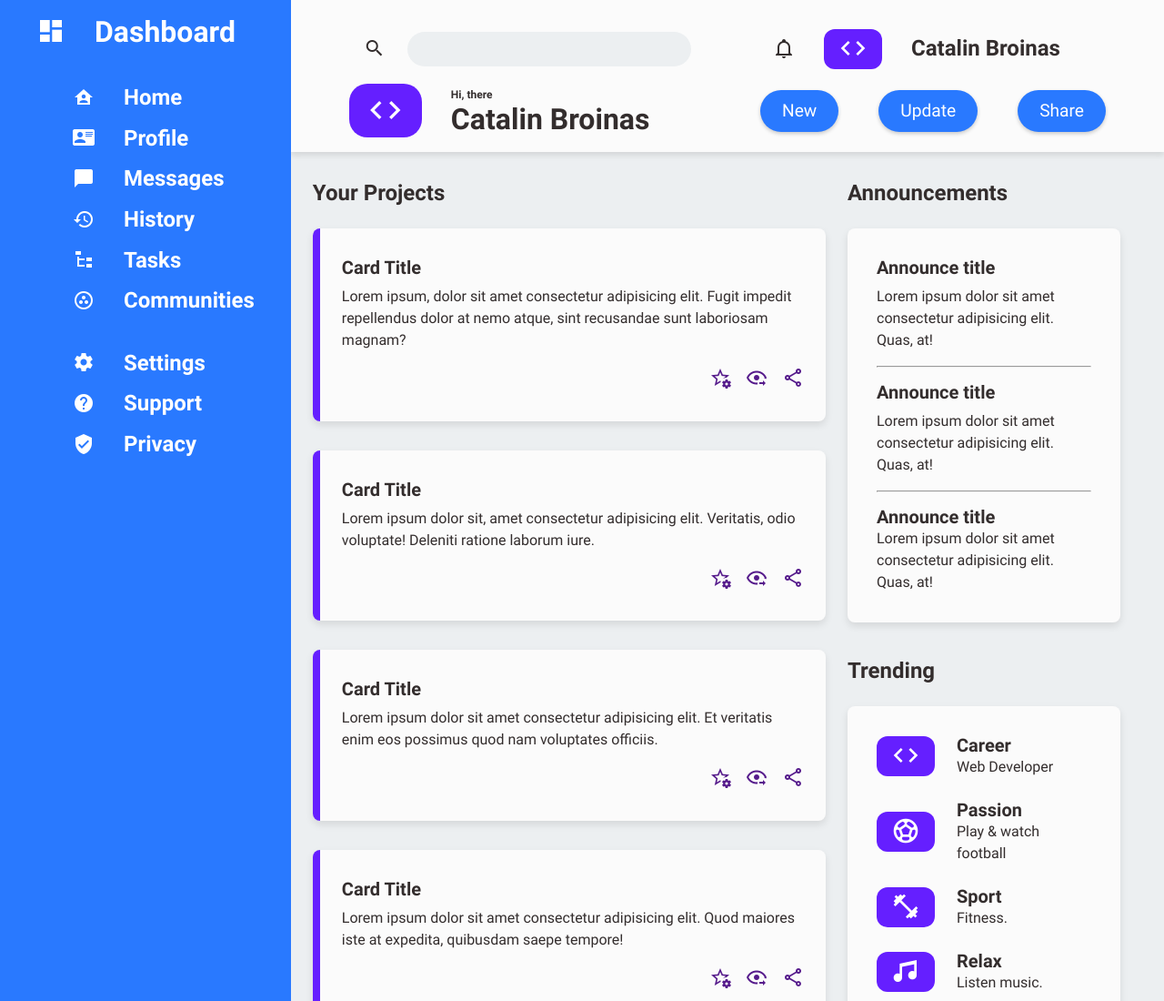
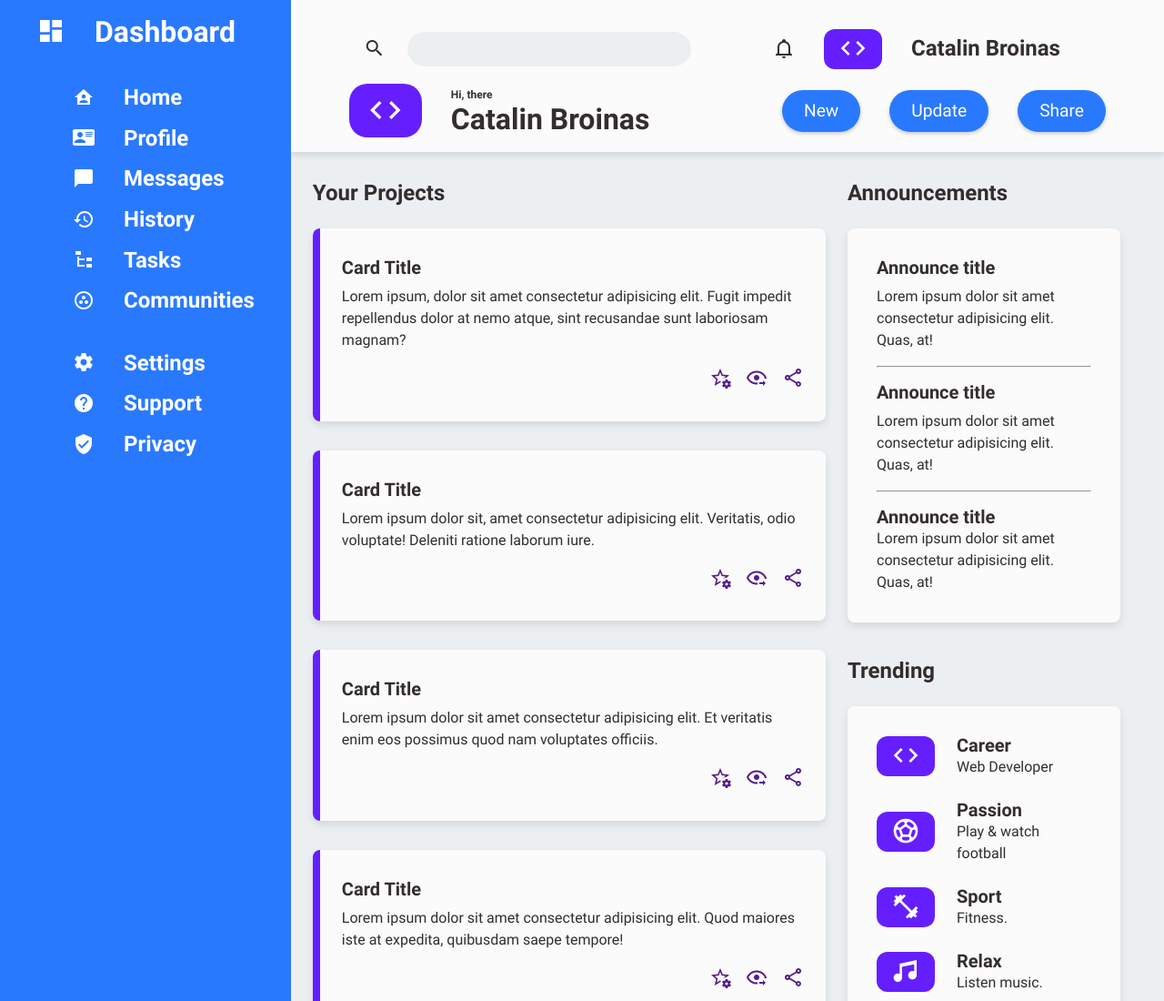
Before and after one commit to catalinbroinas/admin-dashboard, a website: page index.html in a window 1280 px wide. Shown: the top 1100 px of the page at 91% size. Drawn offline with Linux system fonts and the light colour scheme.

Commit message:
Add flex container for buttons and spacing More flexibility at small resolutions

```diff
--- a/css/style.css
+++ b/css/style.css
@@ -85,6 +85,7 @@ ul li
     grid-template-columns: repeat(2, auto);
     justify-content: space-between;
     align-items: center;
+    gap: 1rem;
 }
 
 .search-bar-control
@@ -110,6 +111,12 @@ ul li
     grid-template-columns: repeat(2, auto);
     align-items: center;
     gap: 2rem;
+}
+.action-bar-buttons
+{
+    display: flex;
+    flex-flow: row wrap;
+    gap: 1rem 2rem;
 }
 
 .search-bar-control
--- a/index.html
+++ b/index.html
@@ -53,8 +53,8 @@
                 <!-- Action Bar Text -->
                 <!-- Action Bar Buttons -->
                 <div class="action-bar-buttons">
-                    <button class="btn mr-5">New</button>
-                    <button class="btn mr-5">Update</button>
+                    <button class="btn">New</button>
+                    <button class="btn">Update</button>
                     <button class="btn">Share</button>
                 </div>
                 <!-- Action Bar Buttons -->
```
